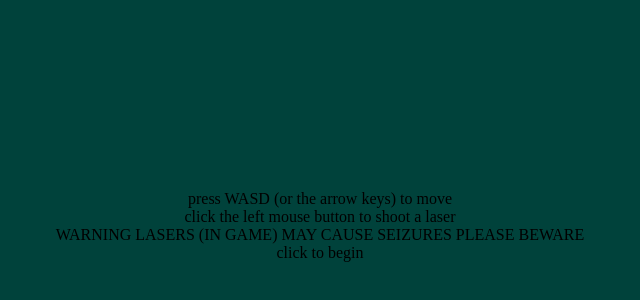
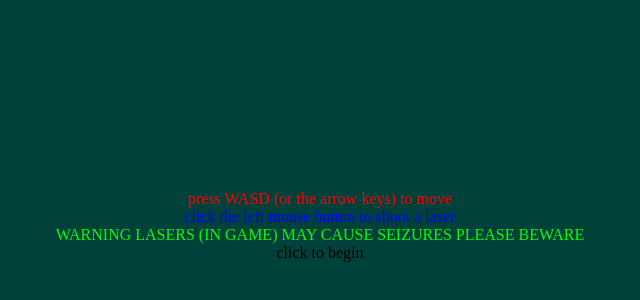
Before and after one commit to grimofender/testweb, a website: page source/game.html in a window 1280 px wide. Shown: the part 190-490 px from the top of the page, without its empty margins (320-960 px from the left). Drawn offline with nearby package versions, Linux system fonts and the light colour scheme; files whose address does not match are found by name.

Commit message:
Color Coded Text

```diff
--- a/source/game.html
+++ b/source/game.html
@@ -34,9 +34,9 @@
     <body style="background-color: hsl(173, 100%, 13%);">
         <canvas id="canvas" style="position:fixed; left:0; top:0; width:100%; height:100%; display:none;"></canvas>
         <p id="instruction" style="position: absolute; top: 50%; left: 50%; transform: translate(-50%,-50%); text-align: center;">
-            press WASD (or the arrow keys) to move<br>
-            click the left mouse button to shoot a laser<br>
-            WARNING LASERS (IN GAME) MAY CAUSE SEIZURES PLEASE BEWARE<br>
+            <mark style="color:#ff0000; background:none;">press WASD (or the arrow keys) to move</mark> <br>
+            <mark style="color:#0000ff; background:none;">click the left mouse button to shoot a laser</mark> <br>
+            <mark style="color:#00FF00; background:none;">WARNING LASERS (IN GAME) MAY CAUSE SEIZURES PLEASE BEWARE</mark><br>
             click to begin
         </p>
     </body>
```
